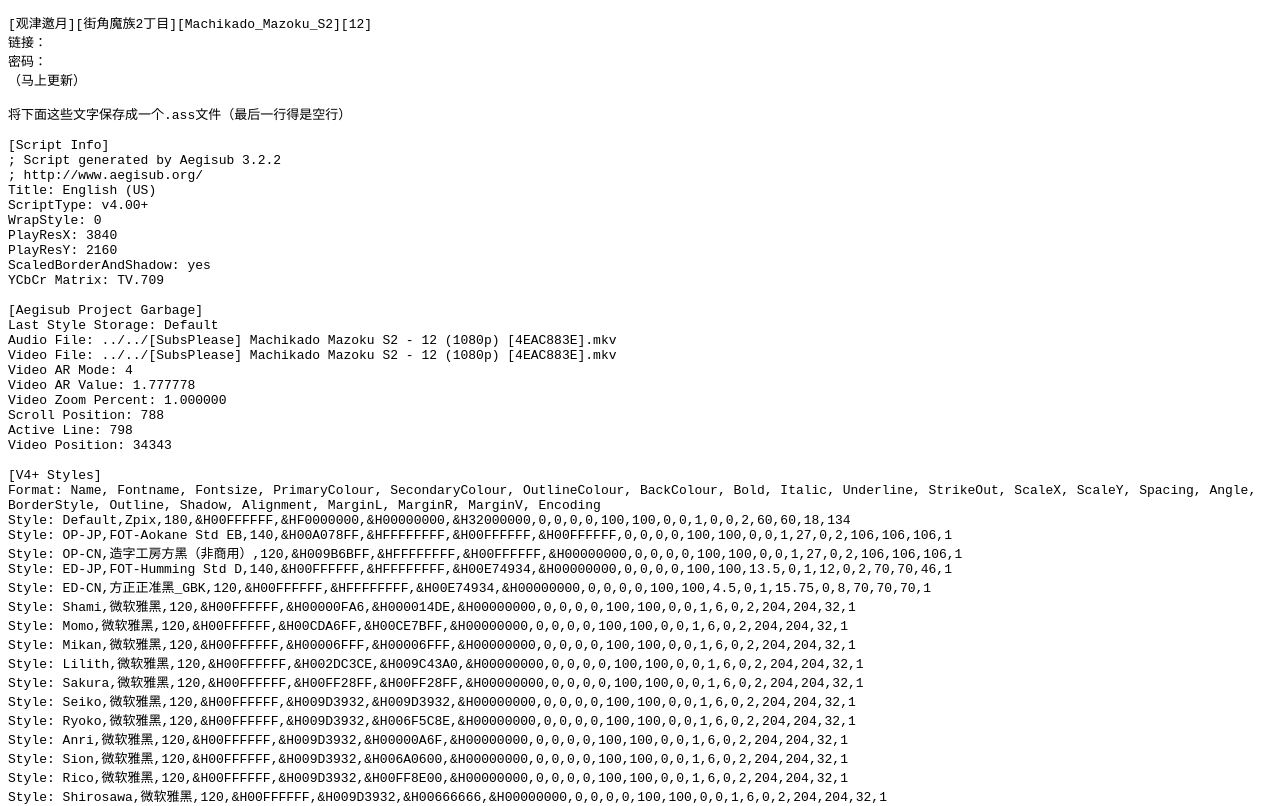
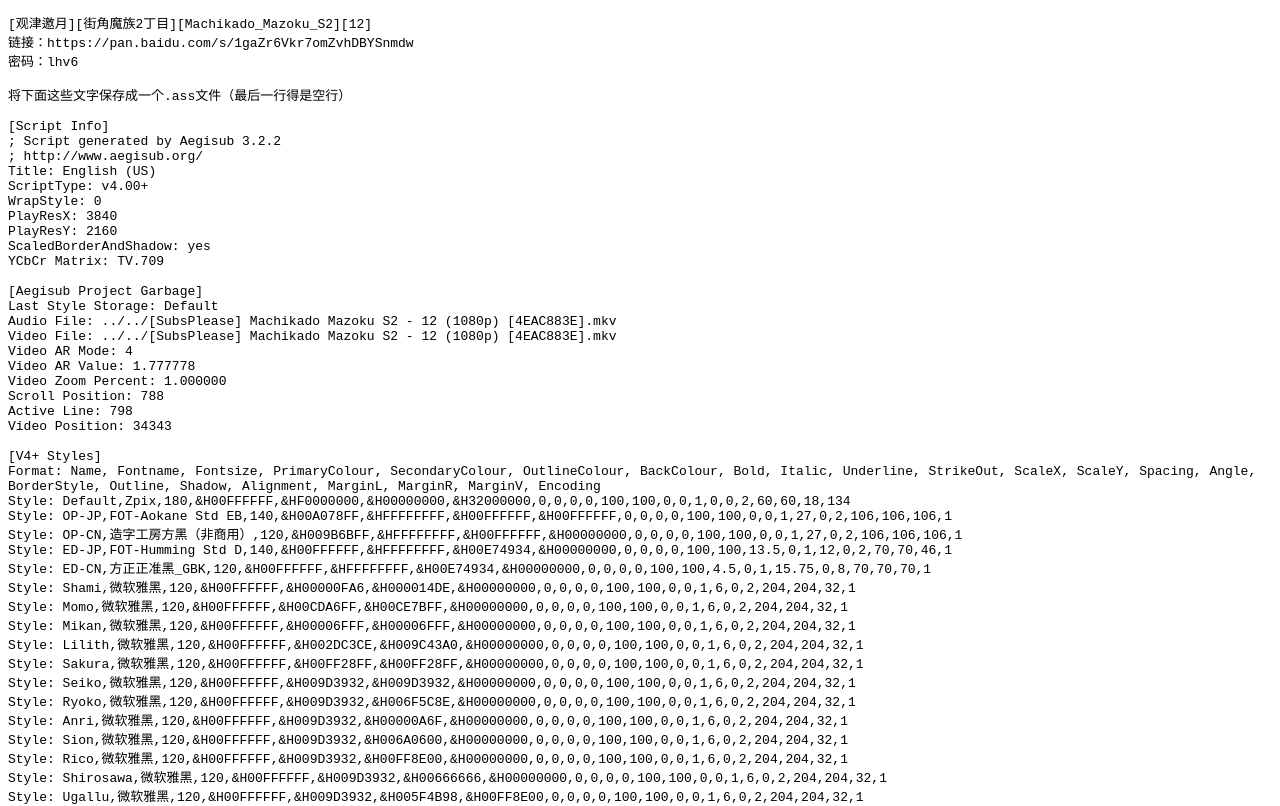
Before and after one commit to Kuanzin0562/Machikado0212.github.io, a plain HTML site: page index.html in a window 1280 px wide. Shown: the top 806 px of the page. Drawn offline with Linux system fonts and the light colour scheme.

Commit message:
Update index.html

```diff
--- a/index.html
+++ b/index.html
@@ -7,9 +7,8 @@
 <body>
 	<pre style="word-wrap: break-word; white-space: pre-wrap;">
 [观津邀月][街角魔族2丁目][Machikado_Mazoku_S2][12]
-链接：
-密码：
-（马上更新）
+链接：https://pan.baidu.com/s/1gaZr6Vkr7omZvhDBYSnmdw
+密码：lhv6
 
 将下面这些文字保存成一个.ass文件（最后一行得是空行）
 
```
